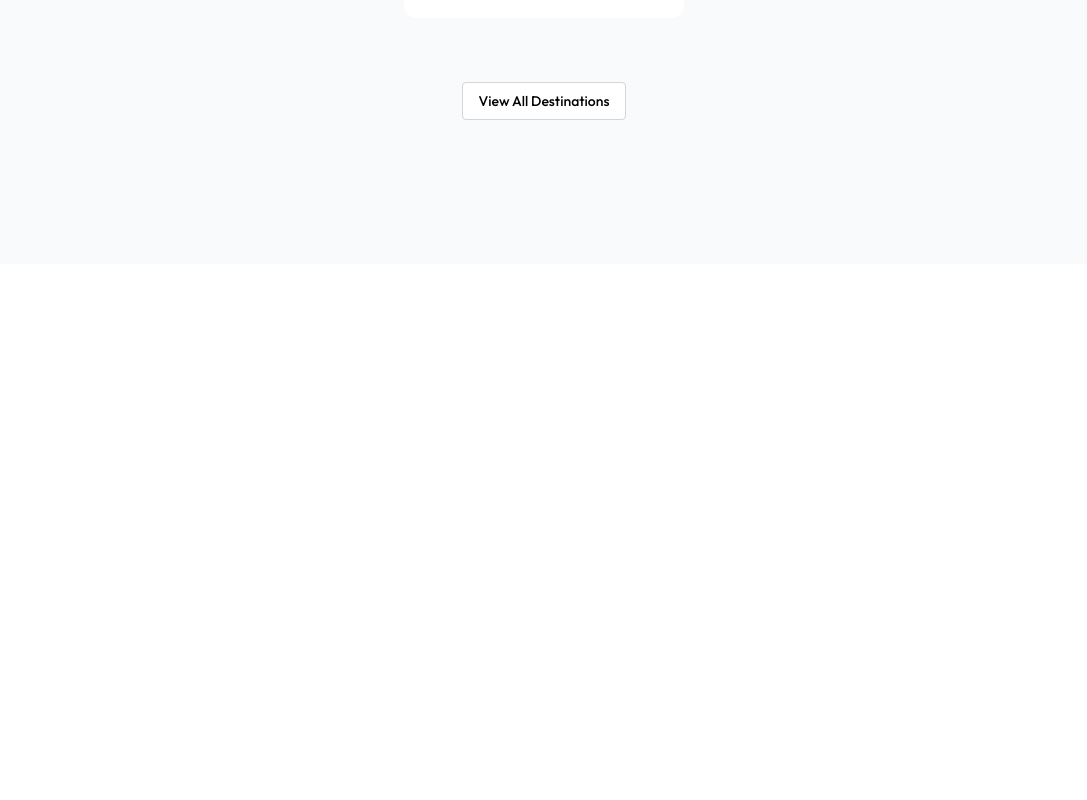
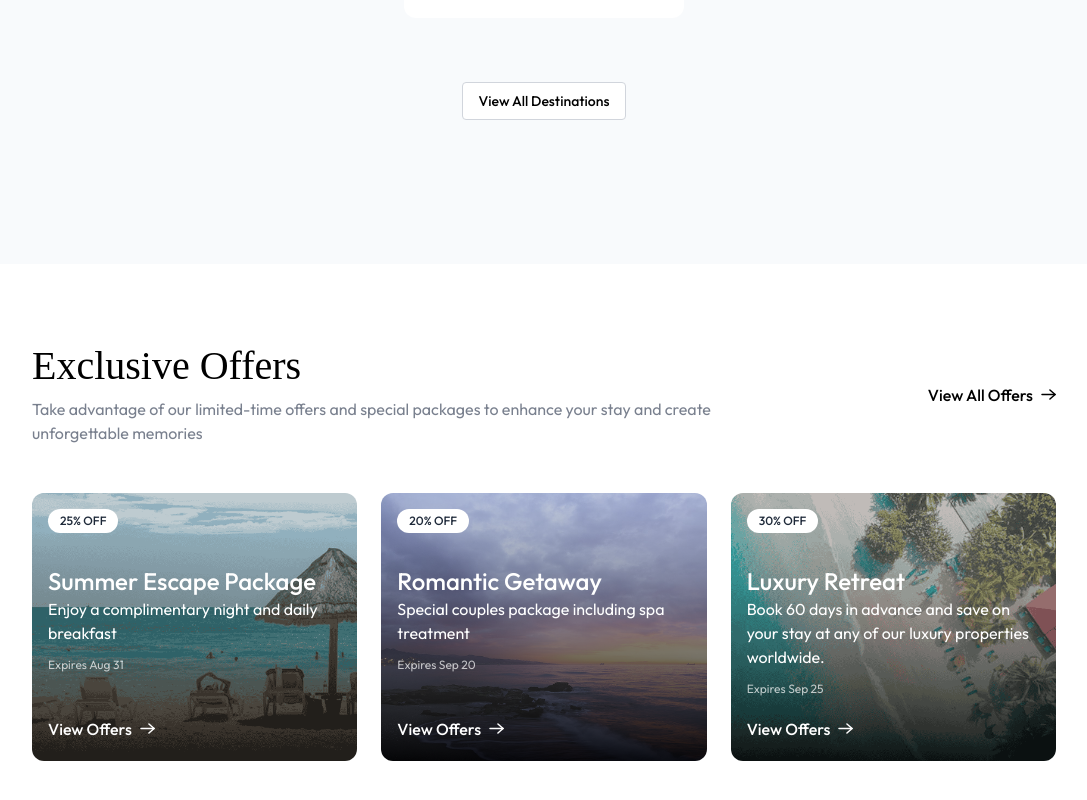
Before and after one commit to RoshanGorakhpuriya/QuickStay-Hotel-Booking-System, a React app in the folder client/: page / in a window 1280 px wide. Shown: the part 1724-2524 px from the top of the page, without its empty margins (96-1183 px from the left). Before the commit the page ends 1988 px from the top, so only its background shows below. Built offline with nearby package versions, Linux system fonts and the light colour scheme; no server answers; the HTML template or start-up script is replaced by a standard one; a web font is replaced by a local one.

Commit message:
ExclusiveOffer UI Done

```diff
--- /dev/null
+++ b/client/src/components/ExclusiveOffer.jsx
@@ -0,0 +1,38 @@
+import React from 'react'
+import Title from './Title'
+import { assets, exclusiveOffers } from '../assets/assets'
+
+const ExclusiveOffer = () => {
+  return (
+  <div className='flex flex-col items-center px-6 md:px-16 lg:px-24 xl:px-32 pt-20 pb-30'>
+    <div className='flex flex-col md:flex-row items-center justify-between w-full'>
+      <Title align='left' title='Exclusive Offers' subTitle='Take advantage of our limited-time offers and special packages to enhance your stay and create unforgettable memories'/>
+      <button className='group flex items-center gap-2 font-medium cursor-pointer max-md:mt-12'>
+        View All Offers
+        <img src={assets.arrowIcon} alt=""  className='group-hover:translate-x-1 transition-all' />
+      </button>
+    </div>
+
+    <div className='grid grid-cols-1 md:grid-cols-2 lg:grid-cols-3 gap-6 mt-12'>
+      {exclusiveOffers.map((item)=>(
+          <div key={item.id} className='group relative flex flex-col items-start justify-between gap-1 pt-12 md:pt-18 px-4 rounded-xl text-white bg-no-repeat bg-cover bg-center' style={{backgroundImage:`url(${item.image})`}}>
+            <p className='px-3 py-1 absolute top-4 left-4 text-xs bg-white text-gray-800 font-medium rounded-full'>{item.priceOff}% OFF</p>
+            <div>
+              <p className='text-2xl font-medium font-playfiar'>{item.title}</p>
+              <p>{item.description}</p>
+              <p className='text-xs text-white/70 mt-3'>Expires {item.expiryDate}</p>
+            </div>
+            <button className='flex items-center gap-2 font-medium cursor-pointer mt-4 mb-5'>
+              View Offers
+              <img className='invert group-hover:translate-x-1 transition-all' src={assets.arrowIcon} alt="arrow-icon" />
+            </button>
+          </div>
+
+        ))}
+    </div>
+    </div>
+
+  )
+}
+
+export default ExclusiveOffer
--- a/client/src/pages/Home.jsx
+++ b/client/src/pages/Home.jsx
@@ -1,12 +1,14 @@
 import React from 'react'
 import Hero from '../components/Hero'
 import FeatureDestination from '../components/FeatureDestination'
+import ExclusiveOffer from '../components/ExclusiveOffer'
 
 const Home = () => {
   return (
     <>
       <Hero/>
       <FeatureDestination/>
+      <ExclusiveOffer/>
     </>
   )
 }
```
